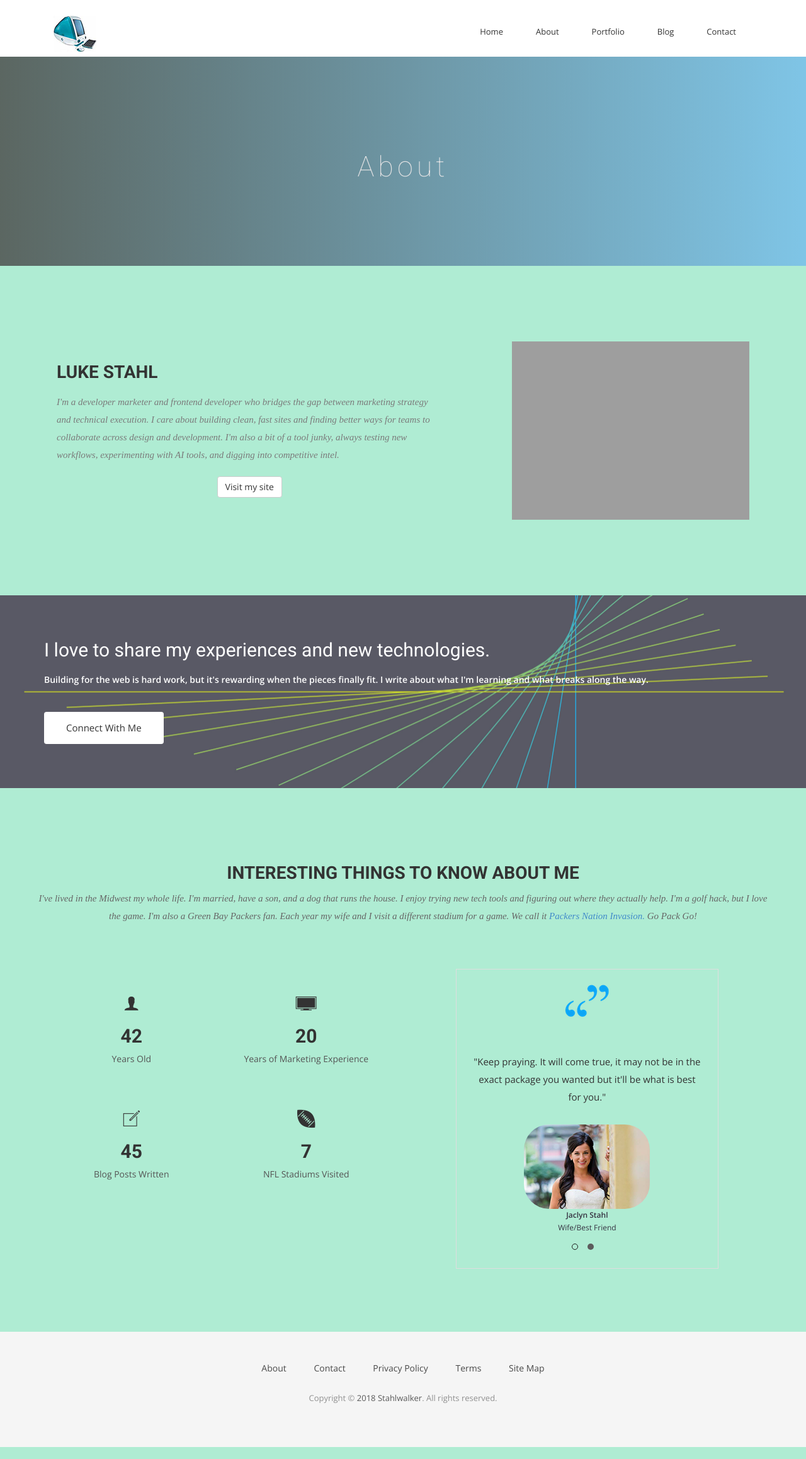
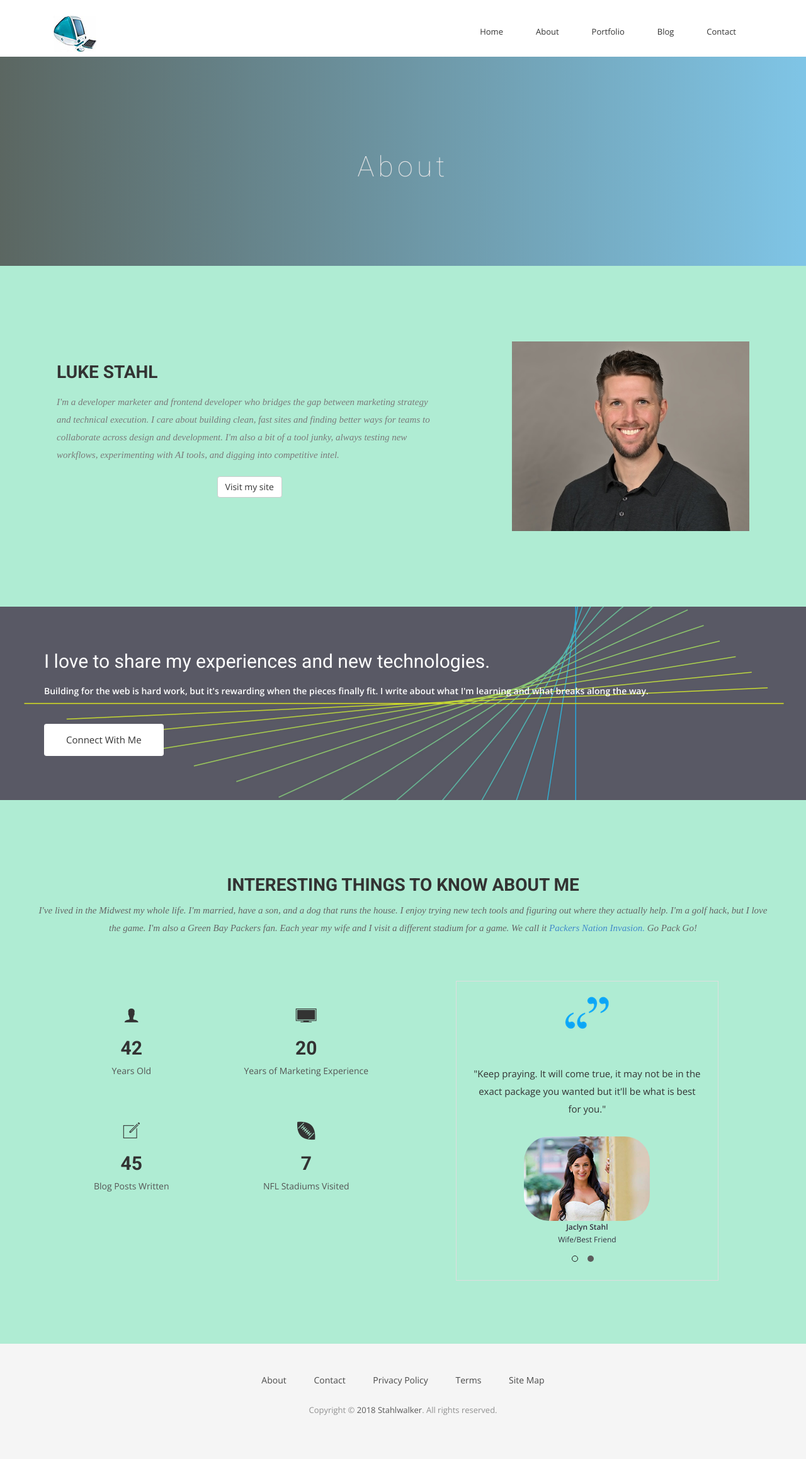
Before and after one commit to Stahlwalker/blog, a Jekyll site: the page built from about.html, in a window 1280 px wide. Shown: the whole page at 63% size. Built offline with Jekyll 4.4.1, drawn with Linux system fonts in a browser that asks for light colours; some web fonts are replaced.

Commit message:
Update about page photo to Luke_Stahl.jpeg
Co-Authored-By: Claude Opus 4.6 <noreply@anthropic.com>

```diff
--- a/_includes/about-us.html
+++ b/_includes/about-us.html
@@ -15,7 +15,7 @@
             </div><!-- .col-md-7 close -->
             <div class="col-md-5 col-sm-12">
               <div class="block text-center" style="padding: 20px;">
-                <img src="img/LukeHeadshot.jpg" alt="Img">
+                <img src="img/Luke_Stahl.jpeg" alt="Luke Stahl">
               </div>
             </div><!-- .col-md-5 close -->
           </div>
```
Also changed, not shown: img/Luke_Stahl.jpeg (added).
